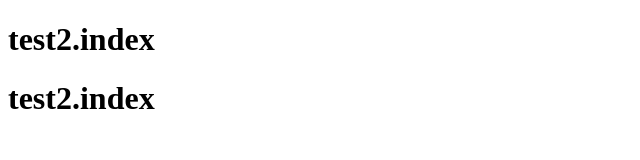
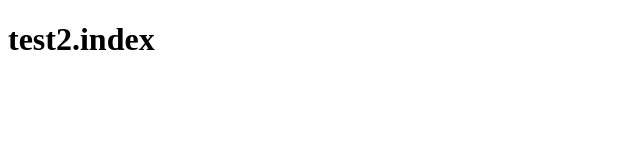
Before and after one commit to stst5821/Git_playground, a plain HTML site: page test2.html in a window 1280 px wide. Shown: the whole page, without its empty margins (0-640 px from the left). Drawn offline with Linux system fonts and the light colour scheme.

Commit message:
Revert "上書き"
This reverts commit 948d4e9db9c8f58f83bf1bf80e815972d8c5fcba.

```diff
--- a/test2.html
+++ b/test2.html
@@ -8,6 +8,5 @@
   </head>
   <body>
     <h1>test2.index</h1>
-    <h1>test2.index</h1>
   </body>
 </html>
```
